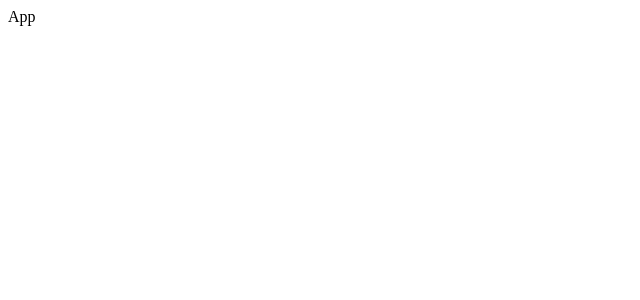
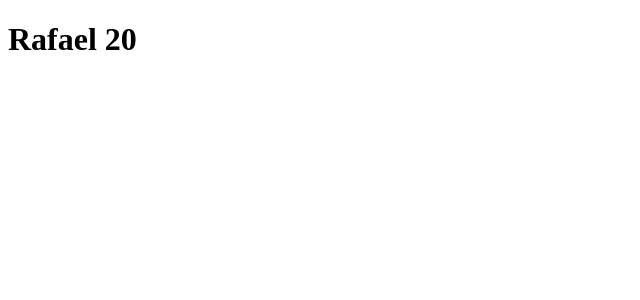
Before and after one commit to rafaellore/project-2, a React (Create React App) app: page / in a window 1280 px wide. Shown: the top 300 px of the page, without its empty margins (0-640 px from the left). Built offline with nearby package versions, Linux system fonts and the light colour scheme.

Commit message:
feat: adds components to learn about contextapi

```diff
--- a/src/App.js
+++ b/src/App.js
@@ -1,7 +1,16 @@
 import React from 'react';
+import { Div } from './components/Div';
+import { H1 } from './components/H1';
+import { AppContext } from './contexts/app';
 
 function App() {
-  return <div>App</div>;
+  return (
+    <AppContext>
+      <Div>
+        <H1 />
+      </Div>
+    </AppContext>
+  );
 }
 
 export default App;
--- /dev/null
+++ b/src/components/Div/index.jsx
@@ -0,0 +1,4 @@
+// eslint-disable-next-line react/prop-types
+export const Div = ({ children }) => {
+  return <div>{children}</div>;
+};
--- /dev/null
+++ b/src/components/H1/index.jsx
@@ -0,0 +1,8 @@
+import { useContext } from 'react';
+import { GlobalContext } from '../../contexts/app';
+
+export const H1 = () => {
+  const { state } = useContext(GlobalContext);
+
+  return <h1>{`${state.name} ${state.age}`}</h1>;
+};
--- /dev/null
+++ b/src/contexts/app/data.js
@@ -0,0 +1,4 @@
+export const contextInitialValue = {
+  name: 'Rafael',
+  age: 20,
+};
--- /dev/null
+++ b/src/contexts/app/index.jsx
@@ -0,0 +1,15 @@
+import { createContext, useState } from 'react';
+import { contextInitialValue } from './data';
+
+export const GlobalContext = createContext();
+
+// eslint-disable-next-line
+export const AppContext = ({ children }) => {
+  const [state, setState] = useState(contextInitialValue);
+
+  return (
+    <GlobalContext.Provider value={{ state, setState }}>
+      {children}
+    </GlobalContext.Provider>
+  );
+};
```
